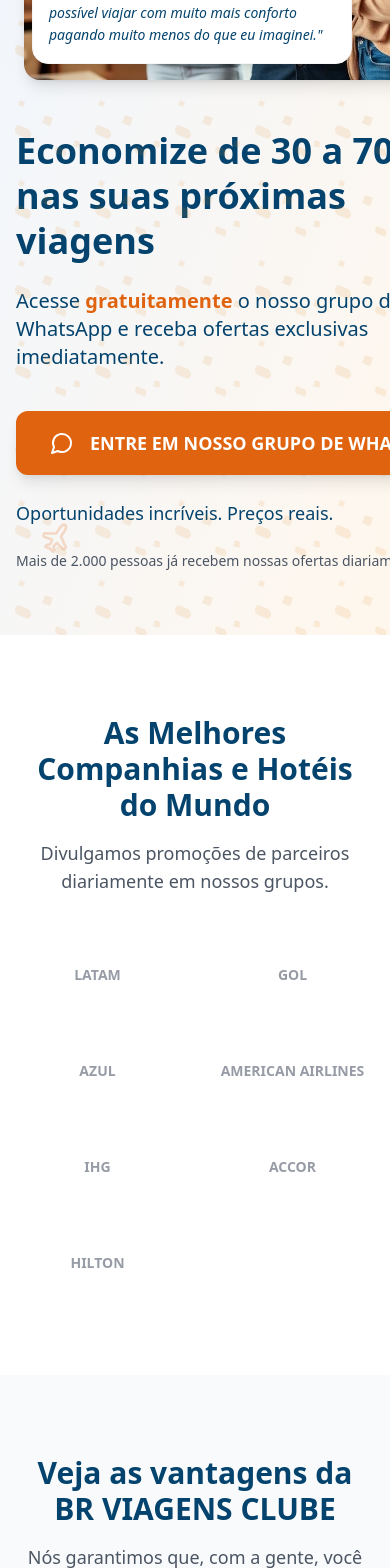
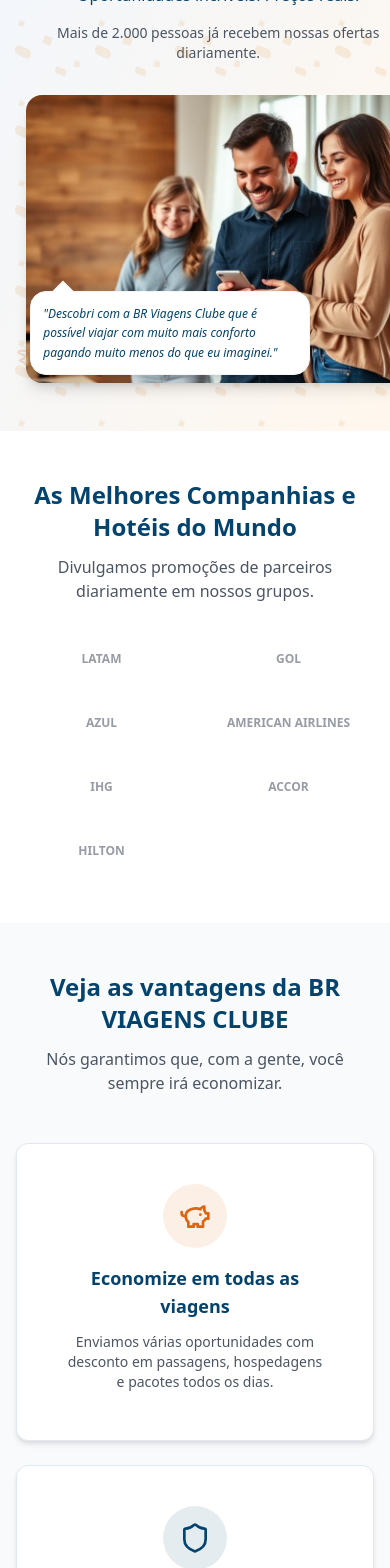
Before and after one commit to joelneto1/brviagens-capta-leads, a React (Vite) app: page / in a window 390 px wide. Shown: the part 400-1968 px from the top of the page. Built offline with nearby package versions, Linux system fonts and the light colour scheme.

Commit message:
Refactor: Optimize mobile layout
Optimize the landing page for mobile devices, improving organization and user experience.

```diff
--- a/src/pages/BRViagensClube.tsx
+++ b/src/pages/BRViagensClube.tsx
@@ -13,31 +13,31 @@ const BRViagensClube = () => {
   return <div className="min-h-screen bg-white">
       {/* Header */}
       <header className="fixed top-0 left-0 right-0 z-50 bg-white border-b border-gray-200 shadow-sm">
-        <div className="container mx-auto px-4 h-16 flex items-center justify-between">
+        <div className="container mx-auto px-4 h-14 md:h-16 flex items-center justify-between">
           {/* Logo */}
           <div className="flex items-center">
             <img
               src="/lovable-uploads/892dc44a-d2ea-4a43-bffb-440669d76a30.png"
               alt="BR Viagens Clube"
-              className="h-10 md:h-12"
+              className="h-8 md:h-10 lg:h-12"
             />
           </div>
 
           {/* Navigation */}
-          <div className="flex items-center gap-6">
+          <div className="flex items-center gap-4 md:gap-6">
             <a
               href="#contato"
-              className="text-travel-blue hover:text-travel-orange transition-colors font-medium"
+              className="text-travel-blue hover:text-travel-orange transition-colors font-medium text-sm md:text-base"
             >
               FALE CONOSCO
             </a>
-            <Search className="w-5 h-5 text-travel-blue cursor-pointer hover:text-travel-orange transition-colors" />
+            <Search className="w-4 h-4 md:w-5 md:h-5 text-travel-blue cursor-pointer hover:text-travel-orange transition-colors" />
           </div>
         </div>
       </header>
 
       {/* Hero Section */}
-      <section className="pt-20 bg-gradient-to-br from-blue-50 to-orange-50 relative overflow-hidden">
+      <section className="pt-14 md:pt-20 bg-gradient-to-br from-blue-50 to-orange-50 relative overflow-hidden">
         {/* Travel-themed background pattern */}
         <div
           className="absolute inset-0 opacity-30"
@@ -48,18 +48,18 @@ const BRViagensClube = () => {
         ></div>
 
         {/* Additional decorative elements */}
-        <div className="absolute top-20 right-10 opacity-20">
-          <Plane className="w-12 h-12 text-travel-blue transform rotate-45" />
+        <div className="absolute top-16 md:top-20 right-4 md:right-10 opacity-20">
+          <Plane className="w-8 h-8 md:w-12 md:h-12 text-travel-blue transform rotate-45" />
         </div>
-        <div className="absolute bottom-20 left-10 opacity-20">
-          <Plane className="w-8 h-8 text-travel-orange transform -rotate-12" />
+        <div className="absolute bottom-16 md:bottom-20 left-4 md:left-10 opacity-20">
+          <Plane className="w-6 h-6 md:w-8 md:h-8 text-travel-orange transform -rotate-12" />
         </div>
 
-        <div className="container mx-auto px-4 py-16">
-          <div className="grid lg:grid-cols-2 gap-12 items-center">
+        <div className="container mx-auto px-4 py-12 md:py-16">
+          <div className="grid lg:grid-cols-2 gap-8 md:gap-12 items-center">
             {/* Left Column - Social Proof and Visual */}
-            <div className="relative">
-              <div className="relative max-w-md mx-auto">
+            <div className="relative order-2 lg:order-1">
+              <div className="relative max-w-sm md:max-w-md mx-auto">
                 <img
                   src={familySmartphone}
                   alt="Família usando BR Viagens Clube"
@@ -67,46 +67,46 @@ const BRViagensClube = () => {
                 />
 
                 {/* Speech Bubble */}
-                <div className="absolute bottom-4 left-2 lg:bottom-8 lg:left-4 animate-fade-in">
-                  <div className="relative bg-white p-4 rounded-2xl shadow-lg max-w-xs lg:max-w-sm border border-gray-100">
-                    <p className="text-sm lg:text-base text-travel-blue italic leading-relaxed">
+                <div className="absolute bottom-2 left-1 md:bottom-4 md:left-2 lg:bottom-8 lg:left-4 animate-fade-in">
+                  <div className="relative bg-white p-3 md:p-4 rounded-2xl shadow-lg max-w-[280px] md:max-w-xs lg:max-w-sm border border-gray-100">
+                    <p className="text-xs md:text-sm lg:text-base text-travel-blue italic leading-relaxed">
                       "Descobri com a BR Viagens Clube que é possível viajar com muito mais conforto pagando muito menos do que eu imaginei."
                     </p>
                     {/* Speech bubble tail */}
-                    <div className="absolute top-[-8px] left-8 w-4 h-4 bg-white border-t border-l border-gray-100 transform rotate-45"></div>
+                    <div className="absolute top-[-8px] left-6 md:left-8 w-4 h-4 bg-white border-t border-l border-gray-100 transform rotate-45"></div>
                   </div>
                 </div>
               </div>
             </div>
 
             {/* Right Column - Value Proposition and CTA */}
-            <div className="space-y-6">
-              <h1 className="text-4xl md:text-5xl lg:text-6xl font-bold text-travel-blue leading-tight">
+            <div className="space-y-4 md:space-y-6 order-1 lg:order-2 text-center lg:text-left">
+              <h1 className="text-3xl md:text-4xl lg:text-5xl xl:text-6xl font-bold text-travel-blue leading-tight">
                 Economize de 30 a 70% nas suas próximas viagens
               </h1>
 
-              <h2 className="text-xl md:text-2xl text-travel-blue">
+              <h2 className="text-lg md:text-xl lg:text-2xl text-travel-blue">
                 Acesse <span className="text-travel-orange font-bold">gratuitamente</span> o nosso grupo de WhatsApp e receba ofertas exclusivas imediatamente.
               </h2>
 
-              <div className="pt-4">
+              <div className="pt-2 md:pt-4">
                 <TravelButton
                   variant="whatsapp"
                   size="lg"
                   onClick={handleWhatsAppClick}
-                  className="w-full md:w-auto bg-travel-orange hover:bg-travel-orange/90 text-white font-bold py-4 px-8 text-lg rounded-xl shadow-lg hover:shadow-xl transition-all duration-300"
+                  className="w-full md:w-auto bg-travel-orange hover:bg-travel-orange/90 text-white font-bold py-3 md:py-4 px-6 md:px-8 text-base md:text-lg rounded-xl shadow-lg hover:shadow-xl transition-all duration-300"
                   aria-label="Entrar no nosso grupo de WhatsApp"
                 >
-                  <MessageCircle className="w-6 h-6 mr-2" />
+                  <MessageCircle className="w-5 h-5 md:w-6 md:h-6 mr-2" />
                   ENTRE EM NOSSO GRUPO DE WHATSAPP
                 </TravelButton>
               </div>
 
-              <p className="text-travel-blue font-medium text-lg">
+              <p className="text-travel-blue font-medium text-base md:text-lg">
                 Oportunidades incríveis. Preços reais.
               </p>
 
-              <p className="text-gray-600 text-sm">
+              <p className="text-gray-600 text-sm md:text-base">
                 Mais de 2.000 pessoas já recebem nossas ofertas diariamente.
               </p>
             </div>
@@ -115,17 +115,17 @@ const BRViagensClube = () => {
       </section>
 
       {/* Prova Social */}
-      <section className="py-20 bg-white">
+      <section className="py-12 md:py-20 bg-white">
         <div className="container mx-auto px-4 text-center">
-          <h2 className="text-3xl md:text-4xl font-bold text-travel-blue mb-4">
+          <h2 className="text-2xl md:text-3xl lg:text-4xl font-bold text-travel-blue mb-3 md:mb-4">
             As Melhores Companhias e Hotéis do Mundo
           </h2>
-          <p className="text-lg md:text-xl text-gray-600 mb-12 max-w-2xl mx-auto">
+          <p className="text-base md:text-lg lg:text-xl text-gray-600 mb-8 md:mb-12 max-w-2xl mx-auto">
             Divulgamos promoções de parceiros diariamente em nossos grupos.
           </p>
 
-          <div className="grid grid-cols-2 md:grid-cols-4 lg:grid-cols-7 gap-8 items-center opacity-70">
-            {['LATAM', 'GOL', 'AZUL', 'AMERICAN AIRLINES', 'IHG', 'ACCOR', 'HILTON'].map(brand => <div key={brand} className="flex items-center justify-center h-16 text-gray-500 font-bold text-sm lg:text-lg">
+          <div className="grid grid-cols-2 md:grid-cols-4 lg:grid-cols-7 gap-4 md:gap-8 items-center opacity-70">
+            {['LATAM', 'GOL', 'AZUL', 'AMERICAN AIRLINES', 'IHG', 'ACCOR', 'HILTON'].map(brand => <div key={brand} className="flex items-center justify-center h-12 md:h-16 text-gray-500 font-bold text-xs md:text-sm lg:text-lg px-2">
                 {brand}
               </div>)}
           </div>
@@ -133,51 +133,51 @@ const BRViagensClube = () => {
       </section>
 
       {/* Benefícios */}
-      <section className="py-20 bg-gray-50">
+      <section className="py-12 md:py-20 bg-gray-50">
         <div className="container mx-auto px-4">
-          <div className="text-center mb-16">
-            <h2 className="text-3xl md:text-4xl font-bold text-travel-blue mb-4">
+          <div className="text-center mb-12 md:mb-16">
+            <h2 className="text-2xl md:text-3xl lg:text-4xl font-bold text-travel-blue mb-3 md:mb-4">
               Veja as vantagens da BR VIAGENS CLUBE
             </h2>
-            <p className="text-lg md:text-xl text-gray-600 max-w-2xl mx-auto">
+            <p className="text-base md:text-lg lg:text-xl text-gray-600 max-w-2xl mx-auto">
               Nós garantimos que, com a gente, você sempre irá economizar.
             </p>
           </div>
 
-          <div className="grid md:grid-cols-3 gap-8 max-w-6xl mx-auto">
-            <Card className="text-center p-8 shadow-soft hover:shadow-medium transition-shadow">
-              <CardContent className="pt-6">
-                <div className="w-20 h-20 bg-travel-orange/10 rounded-full flex items-center justify-center mx-auto mb-6">
-                  <PiggyBank className="w-10 h-10 text-travel-orange" />
+          <div className="grid md:grid-cols-2 lg:grid-cols-3 gap-6 md:gap-8 max-w-6xl mx-auto">
+            <Card className="text-center p-6 md:p-8 shadow-soft hover:shadow-medium transition-shadow">
+              <CardContent className="pt-4 md:pt-6">
+                <div className="w-16 h-16 md:w-20 md:h-20 bg-travel-orange/10 rounded-full flex items-center justify-center mx-auto mb-4 md:mb-6">
+                  <PiggyBank className="w-8 h-8 md:w-10 md:h-10 text-travel-orange" />
                 </div>
-                <h3 className="text-xl font-bold text-travel-blue mb-4">
+                <h3 className="text-lg md:text-xl font-bold text-travel-blue mb-3 md:mb-4">
                   Economize em todas as viagens
                 </h3>
-                <p className="text-gray-600">Enviamos várias oportunidades com desconto em passagens, hospedagens e pacotes todos os dias.</p>
+                <p className="text-gray-600 text-sm md:text-base">Enviamos várias oportunidades com desconto em passagens, hospedagens e pacotes todos os dias.</p>
               </CardContent>
             </Card>
 
-            <Card className="text-center p-8 shadow-soft hover:shadow-medium transition-shadow">
-              <CardContent className="pt-6">
-                <div className="w-20 h-20 bg-travel-blue/10 rounded-full flex items-center justify-center mx-auto mb-6">
-                  <Shield className="w-10 h-10 text-travel-blue" />
+            <Card className="text-center p-6 md:p-8 shadow-soft hover:shadow-medium transition-shadow">
+              <CardContent className="pt-4 md:pt-6">
+                <div className="w-16 h-16 md:w-20 md:h-20 bg-travel-blue/10 rounded-full flex items-center justify-center mx-auto mb-4 md:mb-6">
+                  <Shield className="w-8 h-8 md:w-10 md:h-10 text-travel-blue" />
                 </div>
-                <h3 className="text-xl font-bold text-travel-blue mb-4">
+                <h3 className="text-lg md:text-xl font-bold text-travel-blue mb-3 md:mb-4">
                   Segurança
                 </h3>
-                <p className="text-gray-600">Procuramos ofertas apenas de grandes companhias e com descontos reais.</p>
+                <p className="text-gray-600 text-sm md:text-base">Procuramos ofertas apenas de grandes companhias e com descontos reais.</p>
               </CardContent>
             </Card>
 
-            <Card className="text-center p-8 shadow-soft hover:shadow-medium transition-shadow">
-              <CardContent className="pt-6">
-                <div className="w-20 h-20 bg-travel-orange/10 rounded-full flex items-center justify-center mx-auto mb-6">
-                  <Plane className="w-10 h-10 text-travel-orange" />
+            <Card className="text-center p-6 md:p-8 shadow-soft hover:shadow-medium transition-shadow md:col-span-2 lg:col-span-1">
+              <CardContent className="pt-4 md:pt-6">
+                <div className="w-16 h-16 md:w-20 md:h-20 bg-travel-orange/10 rounded-full flex items-center justify-center mx-auto mb-4 md:mb-6">
+                  <Plane className="w-8 h-8 md:w-10 md:h-10 text-travel-orange" />
                 </div>
-                <h3 className="text-xl font-bold text-travel-blue mb-4">
+                <h3 className="text-lg md:text-xl font-bold text-travel-blue mb-3 md:mb-4">
                   Os melhores destinos do Brasil e do Mundo
                 </h3>
-                <p className="text-gray-600">Ofertas para destinos incríveis: Brasil, Europa, EUA, América do Sul e muito mais.</p>
+                <p className="text-gray-600 text-sm md:text-base">Ofertas para destinos incríveis: Brasil, Europa, EUA, América do Sul e muito mais.</p>
               </CardContent>
             </Card>
           </div>
@@ -185,34 +185,34 @@ const BRViagensClube = () => {
       </section>
 
       {/* Números + Depoimentos */}
-      <section className="py-20 bg-white">
+      <section className="py-12 md:py-20 bg-white">
         <div className="container mx-auto px-4">
-          <div className="grid lg:grid-cols-2 gap-12 items-center">
-            <div className="space-y-8">
-              <h3 className="text-3xl md:text-4xl font-bold text-travel-blue">
+          <div className="grid lg:grid-cols-2 gap-8 md:gap-12 items-center">
+            <div className="space-y-6 md:space-y-8 text-center lg:text-left">
+              <h3 className="text-2xl md:text-3xl lg:text-4xl font-bold text-travel-blue">
                 FAÇA PARTE DOS NOSSOS GRUPOS DE WHATSAPP, IGUAL AOS NOSSOS CLIENTES, E VIAJE GASTANDO MENOS.
               </h3>
-              <p className="text-xl text-travel-orange font-bold">
+              <p className="text-lg md:text-xl text-travel-orange font-bold">
                 +1.500 viajantes já economizaram conosco.
               </p>
 
-              <div className="grid grid-cols-2 gap-6">
-                <div className="text-center p-6 bg-gray-50 rounded-xl">
-                  <div className="text-3xl font-black text-travel-blue mb-2">+ de 500</div>
-                  <div className="text-gray-600">participantes</div>
+              <div className="grid grid-cols-2 gap-4 md:gap-6 max-w-md lg:max-w-none mx-auto lg:mx-0">
+                <div className="text-center p-4 md:p-6 bg-gray-50 rounded-xl">
+                  <div className="text-2xl md:text-3xl font-black text-travel-blue mb-2">+ de 500</div>
+                  <div className="text-gray-600 text-sm md:text-base">participantes</div>
                 </div>
-                <div className="text-center p-6 bg-gray-50 rounded-xl">
-                  <div className="text-3xl font-black text-travel-orange mb-2">+10</div>
-                  <div className="text-gray-600">promoções diárias</div>
+                <div className="text-center p-4 md:p-6 bg-gray-50 rounded-xl">
+                  <div className="text-2xl md:text-3xl font-black text-travel-orange mb-2">+10</div>
+                  <div className="text-gray-600 text-sm md:text-base">promoções diárias</div>
                 </div>
               </div>
             </div>
 
             <div>
-              <h4 className="text-2xl font-bold text-travel-blue mb-8 text-center">
+              <h4 className="text-xl md:text-2xl font-bold text-travel-blue mb-6 md:mb-8 text-center">
                 Feedback dos nossos clientes!
               </h4>
-              <div className="grid grid-cols-2 gap-4">
+              <div className="grid grid-cols-2 gap-3 md:gap-4">
                 <div className="rounded-lg overflow-hidden shadow-soft hover:shadow-medium transition-shadow">
                   <img
                     src="/lovable-uploads/bb3526c0-580b-48fe-90a3-7dcd960dc6ab.png"
@@ -306,24 +306,24 @@ const BRViagensClube = () => {
       </section>
 
       {/* CTA Final */}
-      <section className="py-20 relative overflow-hidden" style={{backgroundImage: 'url(/lovable-uploads/da47a96b-fe80-4e5a-b399-a20035af8df5.png)', backgroundSize: 'cover', backgroundPosition: 'center'}}>
+      <section className="py-12 md:py-20 relative overflow-hidden" style={{backgroundImage: 'url(/lovable-uploads/da47a96b-fe80-4e5a-b399-a20035af8df5.png)', backgroundSize: 'cover', backgroundPosition: 'center'}}>
         <div className="absolute inset-0 bg-travel-orange/80"></div>
         <div className="container mx-auto px-4 text-center text-white relative z-10">
-          <div className="max-w-4xl mx-auto space-y-8">
-            <h2 className="text-3xl md:text-4xl font-bold mb-4">
+          <div className="max-w-4xl mx-auto space-y-6 md:space-y-8">
+            <h2 className="text-2xl md:text-3xl lg:text-4xl font-bold mb-3 md:mb-4">
               MAIOR SEGURANÇA
             </h2>
-            <p className="text-lg md:text-xl mb-12 max-w-2xl mx-auto">
+            <p className="text-base md:text-lg lg:text-xl mb-8 md:mb-12 max-w-2xl mx-auto">
               Somos credenciados nas maiores companhias aéreas e nossos links são verificados e 100% confiáveis.
             </p>
 
-            <div className="mb-8">
-              <h3 className="text-2xl md:text-3xl font-bold mb-8">
+            <div className="mb-6 md:mb-8">
+              <h3 className="text-xl md:text-2xl lg:text-3xl font-bold mb-6 md:mb-8">
                 👇 Entre agora no nosso grupo exclusivo 👇
               </h3>
-              <div className="flex justify-center max-w-md mx-auto">
-                <TravelButton variant="whatsapp-outline" size="lg" onClick={handleWhatsAppClick} className="bg-white hover:bg-travel-blue w-full">
-                  <MessageCircle className="w-6 h-6" />
+              <div className="flex justify-center max-w-sm md:max-w-md mx-auto">
+                <TravelButton variant="whatsapp-outline" size="lg" onClick={handleWhatsAppClick} className="bg-white hover:bg-travel-blue w-full py-3 md:py-4 text-base md:text-lg">
+                  <MessageCircle className="w-5 h-5 md:w-6 md:h-6" />
                   ENTRAR NO GRUPO DO WHATSAPP
                 </TravelButton>
               </div>
@@ -333,28 +333,28 @@ const BRViagensClube = () => {
       </section>
 
       {/* Rodapé */}
-      <footer className="relative overflow-hidden py-12" style={{backgroundImage: 'url(/lovable-uploads/da47a96b-fe80-4e5a-b399-a20035af8df5.png)', backgroundSize: 'cover', backgroundPosition: 'center'}}>
+      <footer className="relative overflow-hidden py-8 md:py-12" style={{backgroundImage: 'url(/lovable-uploads/da47a96b-fe80-4e5a-b399-a20035af8df5.png)', backgroundSize: 'cover', backgroundPosition: 'center'}}>
         <div className="container mx-auto px-4 relative z-10">
-          <div className="text-center space-y-6 text-white">
-            <div className="flex justify-center mb-4">
-              <img src="/lovable-uploads/892dc44a-d2ea-4a43-bffb-440669d76a30.png" alt="BR Viagens Clube" className="h-16" />
+          <div className="text-center space-y-4 md:space-y-6 text-white">
+            <div className="flex justify-center mb-3 md:mb-4">
+              <img src="/lovable-uploads/892dc44a-d2ea-4a43-bffb-440669d76a30.png" alt="BR Viagens Clube" className="h-12 md:h-16" />
             </div>
             <div className="space-y-2 text-sm">
               <p className="text-travel-blue font-medium">CNPJ: 42.292.890/0001-00</p>
               <div className="flex items-center justify-center gap-2">
                 <Mail className="w-4 h-4 text-travel-orange" />
-                <a href="mailto:contato@brviagensclube.com.br" className="hover:text-travel-orange transition-colors text-travel-blue">
+                <a href="mailto:contato@brviagensclube.com.br" className="hover:text-travel-orange transition-colors text-travel-blue text-sm md:text-base">
                   contato@brviagensclube.com.br
                 </a>
               </div>
               <div className="flex items-center justify-center gap-2">
                 <ExternalLink className="w-4 h-4 text-travel-orange" />
-                <a href="#" className="hover:text-travel-orange transition-colors text-travel-blue">
+                <a href="#" className="hover:text-travel-orange transition-colors text-travel-blue text-sm md:text-base">
                   Política de Privacidade
                 </a>
               </div>
             </div>
-            <div className="border-t border-gray-300 pt-6 text-xs">
+            <div className="border-t border-gray-300 pt-4 md:pt-6 text-xs">
               <p className="text-travel-blue">Copyright © 2024 BR VIAGENS CLUBE. Todos os direitos reservados.</p>
             </div>
           </div>
```
